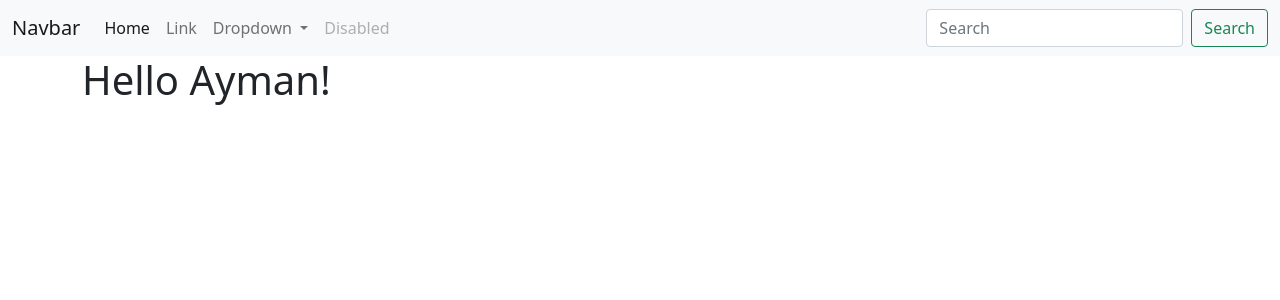
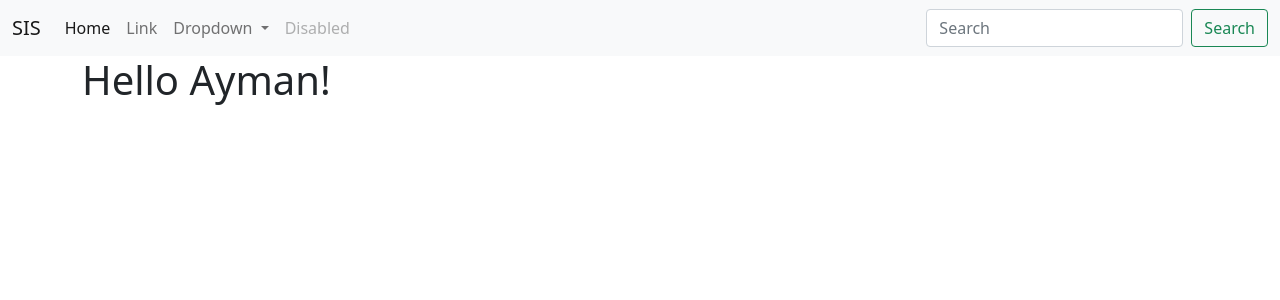
Before and after one commit to mrprofessorayman/Django-SIS, a Django app: page / in a window 1280 px wide. Shown: the top 300 px of the page. Run offline with Django 5.2, Linux system fonts and the light colour scheme.

Commit message:
Change a link in the navbar

```diff
--- a/website/templates/navbar.html
+++ b/website/templates/navbar.html
@@ -1,6 +1,6 @@
 <nav class="navbar navbar-expand-lg navbar-light bg-light">
   <div class="container-fluid">
-    <a class="navbar-brand" href="#">Navbar</a>
+    <a class="navbar-brand" href="{% url 'home' %}">SIS</a>
     <button class="navbar-toggler" type="button" data-bs-toggle="collapse" data-bs-target="#navbarSupportedContent" aria-controls="navbarSupportedContent" aria-expanded="false" aria-label="Toggle navigation">
       <span class="navbar-toggler-icon"></span>
     </button>
```
